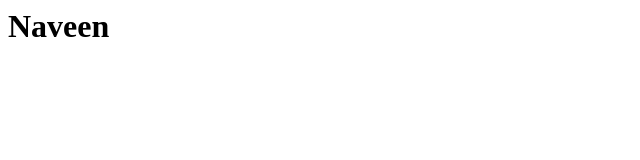
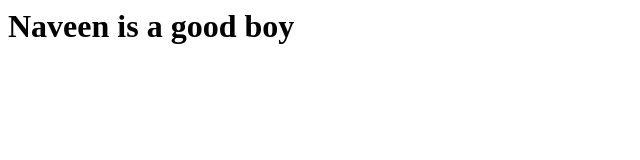
Before and after one commit to Naveen558-ctrl/new-code, a plain HTML site: page index.html in a window 1280 px wide. Shown: the whole page, without its empty margins (0-640 px from the left). Drawn offline with Linux system fonts and the light colour scheme.

Commit message:
first commit

```diff
--- a/index.html
+++ b/index.html
@@ -1,5 +1,5 @@
 <html>
   <h1>
-    Naveen
+    Naveen is a good boy
   </h1>
 </html>
```
